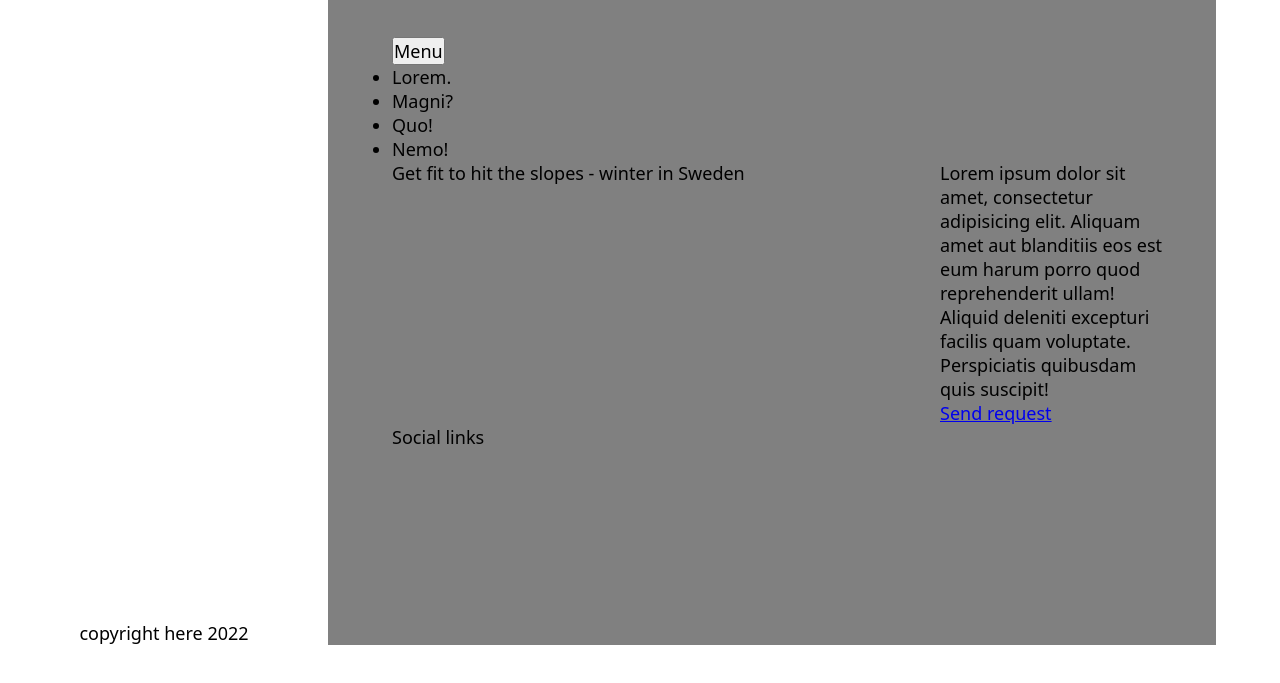
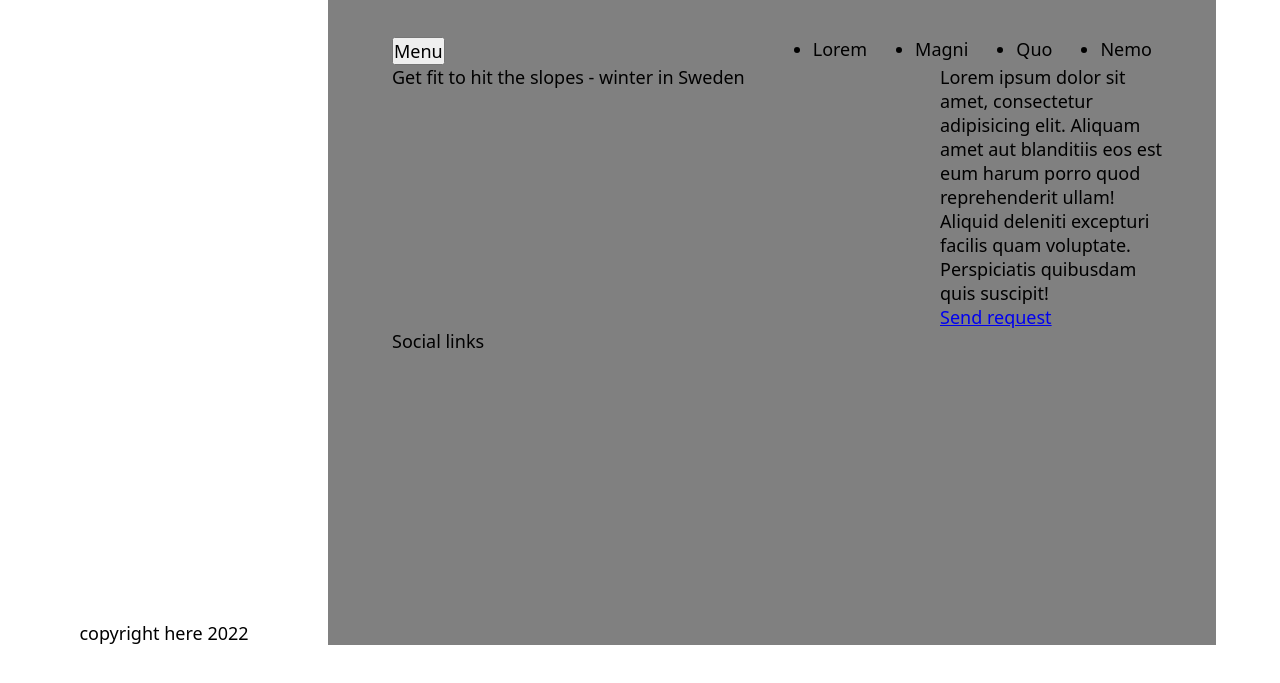
Before and after one commit to Annie-Huang/dribbble-slope-clone, a website: page index.html in a window 1280 px wide. Shown: the part 91-774 px from the top of the page. Drawn offline with Linux system fonts and the light colour scheme.

Commit message:
Flex on the <header>

```diff
--- a/index.html
+++ b/index.html
@@ -17,14 +17,14 @@
         <p class="text-subdued">copyright here 2022</p>
       </div>
       <div class="video-bg">
-        <header>
+        <header class="flex-row justify-content-space-between">
           <button>Menu</button>
           <nav class="primary-nav">
-            <ul class="nav-list">
-              <li>Lorem.</li>
-              <li>Magni?</li>
-              <li>Quo!</li>
-              <li>Nemo!</li>
+            <ul class="nav-list flex-row" style="--gap: 3rem">
+              <li>Lorem</li>
+              <li>Magni</li>
+              <li>Quo</li>
+              <li>Nemo</li>
             </ul>
           </nav>
         </header>
--- a/style.css
+++ b/style.css
@@ -41,7 +41,11 @@ body {
 
 .flex-row {
   display: flex;
-  gap: var(--gap, 1rem);
+  gap: var(--gap, var(--space-4));
+}
+
+.justify-content-space-between {
+  justify-content: space-between;
 }
 
 .grid-even-columns {
```
